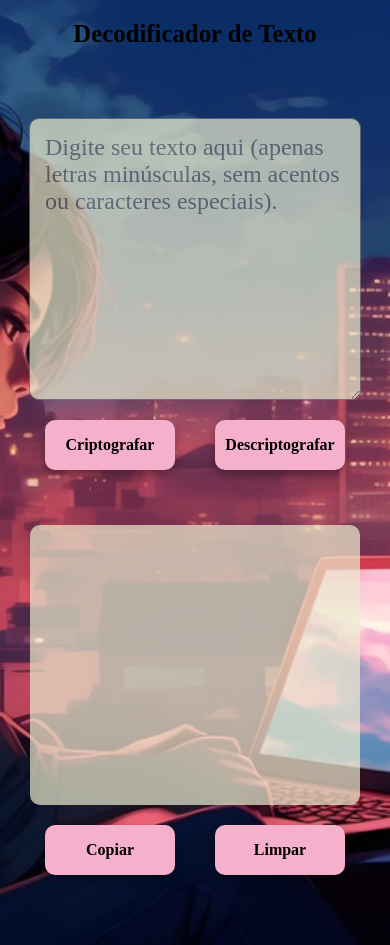
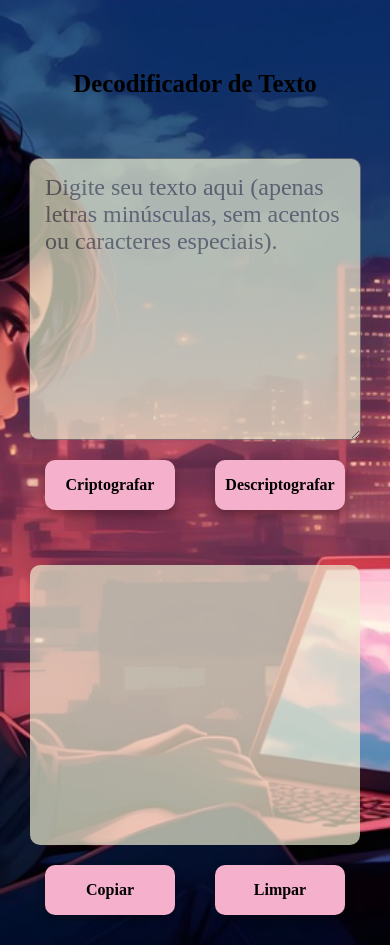
Before and after one commit to MarceloLavratti/text-decoder-2, a React (Create React App) app: page / in a window 390 px wide. Built offline with nearby package versions, Linux system fonts and the light colour scheme; a web font is replaced by a local one.

Commit message:
fix margin

```diff
--- a/src/components/InputText/InputText.css
+++ b/src/components/InputText/InputText.css
@@ -75,14 +75,14 @@ textarea {
 
   h1 {
     font-size: 1.55rem;
-    margin: 20px;
+    margin-top: 70px;
   }
 
   .texts {
     flex-direction: column;
     align-items: center;
     max-width: 100%;
-    margin: 50px;
+    margin: 10px;
   }
   .textarea-btn-div {
     width: 100%;
```
